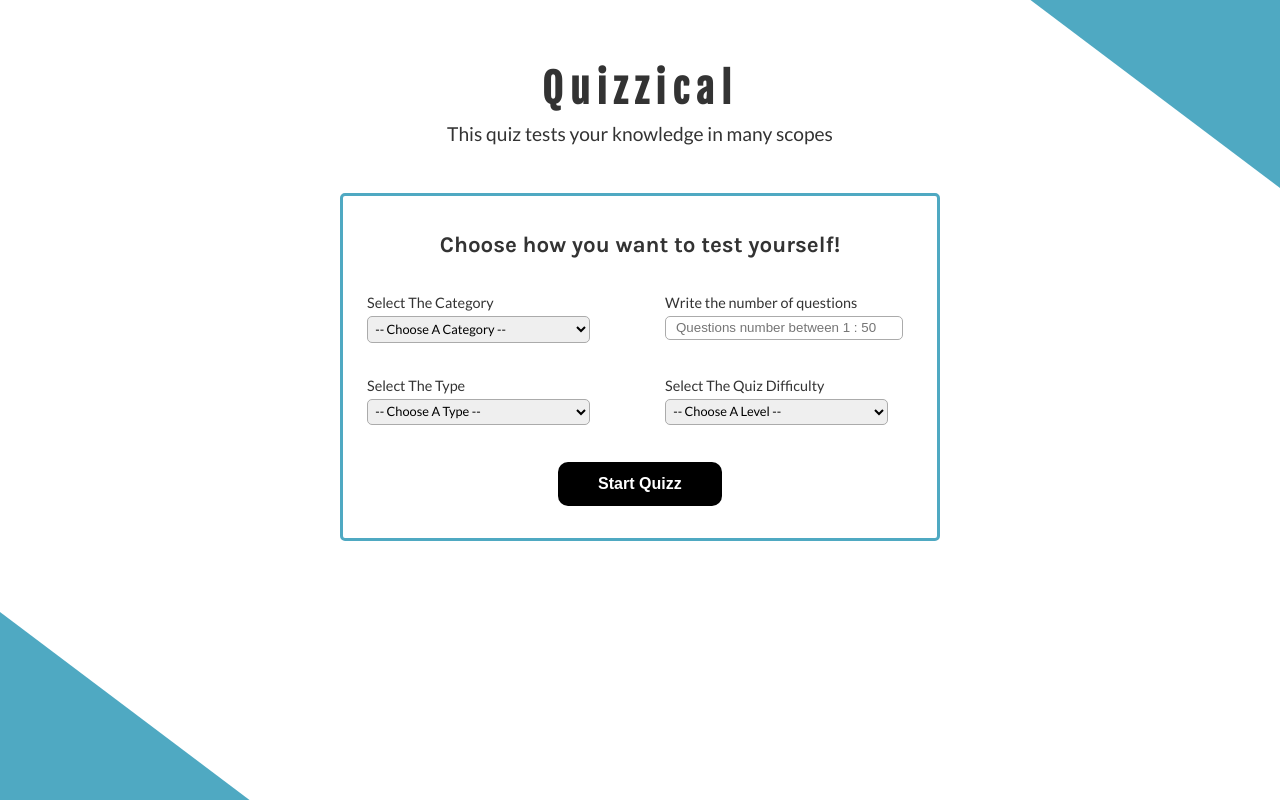
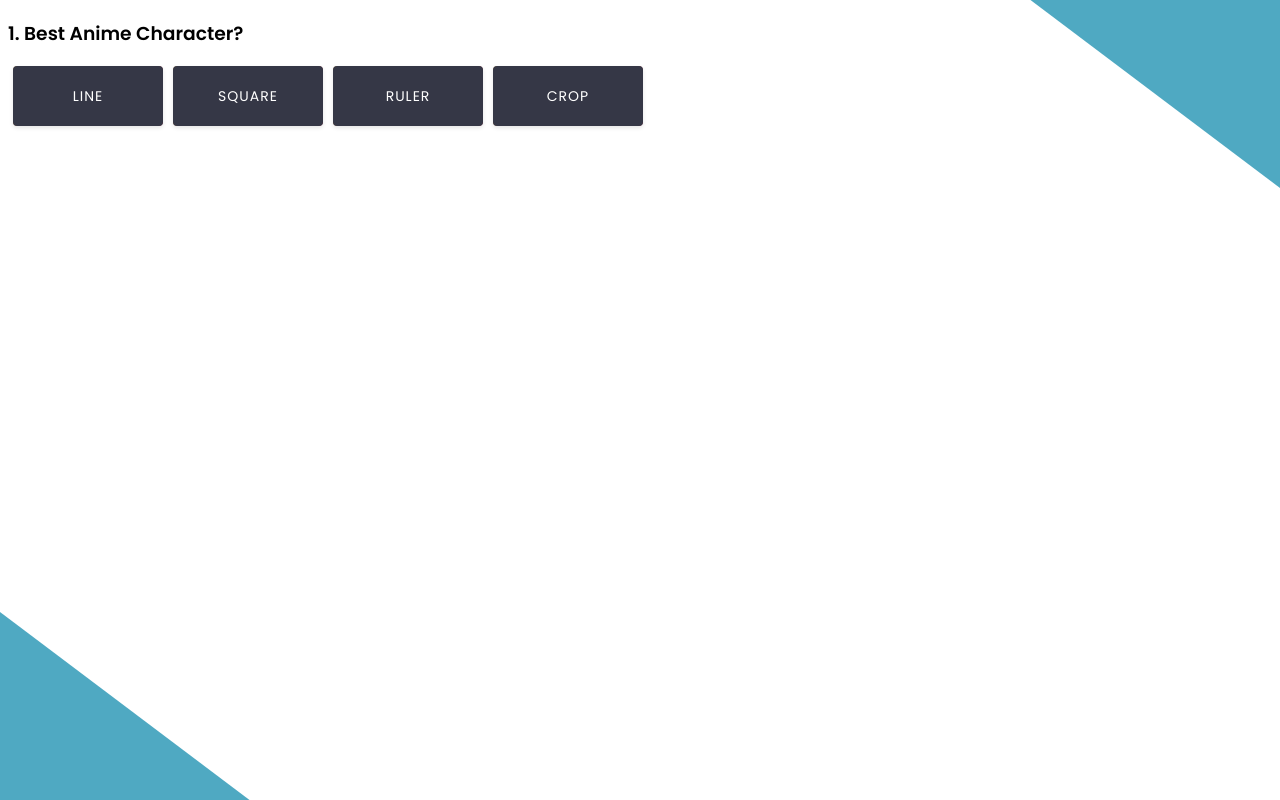
Before and after one commit to SheriefElnahas/13-Scrimba-React-Project-13-Quizzical-App, a React (Vite) app: page / in a window 1280 px wide. Built offline with nearby package versions, Linux system fonts and the light colour scheme.

Commit message:
Question Component Improved

```diff
--- a/src/App.css
+++ b/src/App.css
@@ -1,9 +1,7 @@
-@import url('https://fonts.googleapis.com/css2?family=Inter&family=Karla:wght@700&display=swap');
+@import url('https://fonts.googleapis.com/css2?family=Fjalla+One&family=Poppins:wght@400;600&display=swap');
 
-h1,
-h2 {
-  font-family: 'Karla', sans-serif;
-  font-weight: 700;
+body {
+  font-family: 'Poppins', sans-serif;
 }
 
 .App::after {
--- a/src/App.jsx
+++ b/src/App.jsx
@@ -1,21 +1,25 @@
 import './App.css';
 import { useState } from 'react';
 // import StartQuiz from './StartQuiz';
-import QuizPage from './QuizPage';
+// import QuizPage from './QuizPage';
 
 // Improved Components
 import StartQuiz from './pages/start-quiz/StartQuiz';
+import QuizPage from './pages/quiz-page/QuizPage';
 
 function App() {
-  const [started, setstarted] = useState(false); // Change this to false later
+  const [started, setstarted] = useState(true); // Change this to false later
 
+  const startQuizFunc = (userChoices) => {
+    console.log(userChoices);
+  };
   function start() {
     setstarted(true);
   }
 
   return (
     <div className="App">
-      {!started && <StartQuiz start={start} />}
+      {!started && <StartQuiz startQuizFunc={startQuizFunc} />}
       {started && <QuizPage />}
     </div>
   );
--- a/src/StartQuiz.css
+++ /dev/null
@@ -1,35 +0,0 @@
-@import url("https://fonts.googleapis.com/css2?family=Karla:wght@700&display=swap");
-
-.StartQuiz {
-  text-align: center;
-  margin-bottom: 3.5rem;
-  height: 100vh;
-  display: flex;
-  justify-content: center;
-  align-items: center;
-  flex-direction: column;
-  background: #fff;
-  font-family: 'Inter', sans-serif;
-}
-.StartQuiz h1 {
-  font-size: 31px;
-  font-weight: 700;
-  letter-spacing: 1px;
-
-}
-
-.StartQuiz button {
-  border: none;
-  background: steelblue;
-  padding: 1rem 2rem;
-  font-weight: bold;
-  text-transform: uppercase;
-  color: #fff;
-  font-family: "Inter", sans-serif;
-  cursor: pointer;
-  letter-spacing: 2px;
-  margin-top: 5px;
-}
-.StartQuiz button:hover {
-  background: rgb(57, 105, 144);
-}
--- /dev/null
+++ b/src/components/Question.css
@@ -0,0 +1,153 @@
+/******************************* Important Credit ***********************************/
+/*
+All credit to this custom radio button goes to Ivan Grozdic from this codepen https://codepen.io/ig_design/pen/dLNKgM
+*/
+
+:root {
+  --white: #ffffff;
+  --light: #f0eff3;
+  --black: #000000;
+  --dark-blue: #1f2029;
+  --dark-light: #353746;
+  --red: #da2c4d;
+  --yellow: #f8ab37;
+  --grey: #ecedf3;
+}
+
+/* #Primary
+================================================== */
+
+p {
+  font-size: 17px;
+  line-height: 30px;
+
+  letter-spacing: 1px;
+  font-weight: 500;
+  -webkit-transition: all 300ms linear;
+  transition: all 300ms linear;
+}
+::selection {
+  color: var(--white);
+  background-color: var(--black);
+}
+::-moz-selection {
+  color: var(--white);
+  background-color: var(--black);
+}
+mark {
+  color: var(--white);
+  background-color: var(--black);
+}
+.section {
+  position: relative;
+  width: 100%;
+  display: block;
+  text-align: center;
+  margin: 0 auto;
+}
+
+[type='checkbox']:checked,
+[type='checkbox']:not(:checked),
+[type='radio']:checked,
+[type='radio']:not(:checked) {
+  position: absolute;
+  left: -9999px;
+  width: 0;
+  height: 0;
+  visibility: hidden;
+}
+.checkbox:checked + label,
+.checkbox:not(:checked) + label {
+  position: relative;
+  width: 70px;
+  display: inline-block;
+  padding: 0;
+  margin: 0 auto;
+  text-align: center;
+  margin: 17px 0;
+  margin-top: 100px;
+  height: 6px;
+  border-radius: 4px;
+  background-image: linear-gradient(298deg, var(--red), var(--yellow));
+  z-index: 100 !important;
+}
+.checkbox:checked + label:before,
+.checkbox:not(:checked) + label:before {
+  position: absolute;
+  font-family: 'unicons';
+  cursor: pointer;
+  top: -17px;
+  z-index: 2;
+  font-size: 20px;
+  line-height: 40px;
+  text-align: center;
+  width: 40px;
+  height: 40px;
+  border-radius: 50%;
+  -webkit-transition: all 300ms linear;
+  transition: all 300ms linear;
+}
+.checkbox:not(:checked) + label:before {
+  content: '\eac1';
+  left: 0;
+  color: var(--grey);
+  background-color: var(--dark-light);
+  box-shadow: 0 4px 4px rgba(0, 0, 0, 0.15), 0 0 0 1px rgba(26, 53, 71, 0.07);
+}
+.checkbox:checked + label:before {
+  content: '\eb8f';
+  left: 30px;
+  color: var(--yellow);
+  background-color: var(--dark-blue);
+  box-shadow: 0 4px 4px rgba(26, 53, 71, 0.25), 0 0 0 1px rgba(26, 53, 71, 0.07);
+}
+
+.checkbox:checked ~ .section .container .row .col-12 p {
+  color: var(--dark-blue);
+}
+
+.checkbox-tools:checked + label,
+.checkbox-tools:not(:checked) + label {
+  position: relative;
+  display: inline-block;
+  padding: 20px;
+  width: 110px;
+  font-size: 14px;
+  line-height: 20px;
+  letter-spacing: 1px;
+  margin: 0 auto;
+  margin-left: 5px;
+  margin-right: 5px;
+  margin-bottom: 10px;
+  text-align: center;
+  border-radius: 4px;
+  overflow: hidden;
+  cursor: pointer;
+  text-transform: uppercase;
+  color: var(--white);
+  -webkit-transition: all 300ms linear;
+  transition: all 300ms linear;
+}
+.checkbox-tools:not(:checked) + label {
+  background-color: var(--dark-light);
+  box-shadow: 0 2px 4px 0 rgba(0, 0, 0, 0.1);
+}
+.checkbox-tools:checked + label {
+  background-color: transparent;
+  box-shadow: 0 8px 16px 0 rgba(0, 0, 0, 0.2);
+}
+.checkbox-tools:not(:checked) + label:hover {
+  box-shadow: 0 8px 16px 0 rgba(0, 0, 0, 0.2);
+}
+.checkbox-tools:checked + label::before,
+.checkbox-tools:not(:checked) + label::before {
+  position: absolute;
+  content: '';
+  top: 0;
+  left: 0;
+  width: 100%;
+  height: 100%;
+  border-radius: 4px;
+  background-image: linear-gradient(298deg, var(--red), var(--yellow));
+  z-index: -1;
+}
--- /dev/null
+++ b/src/components/Question.jsx
@@ -0,0 +1,56 @@
+import './Question.css';
+
+import { useState } from 'react';
+
+function Question() {
+  const [formData, setFormData] = useState({ answer: '' });
+
+  function handleChange(event) {
+    const { name, value, type, checked } = event.target;
+    setFormData((prevFormData) => {
+      return {
+        ...prevFormData,
+        [name]: type === 'checkbox' ? checked : value,
+      };
+    });
+  }
+
+  const handleSubmit = (e) => {
+    e.preventDefault();
+  };
+
+  return (
+    <article className="Question">
+      <h3>1. Best Anime Character?</h3>
+      <div className="answers">
+        <form onSubmit={handleSubmit}>
+          <div className="col-12 pb-5">
+            <input id="tool-1" className="checkbox-tools" type="radio" name="answer" onChange={handleChange} value={'1'} checked={formData.answer === '1'} />
+            <label className="for-checkbox-tools" htmlFor="tool-1">
+              <i className="uil uil-line-alt"></i>
+              line
+            </label>
+
+            <input id="tool-2" className="checkbox-tools" type="radio" name="answer" onChange={handleChange} value={'2'} checked={formData.answer === '2'} />
+            <label htmlFor="tool-2" className="for-checkbox-tools">
+              <i className="uil uil-vector-square"></i>
+              square
+            </label>
+            <input id="tool-3" className="checkbox-tools" type="radio" name="answer" onChange={handleChange} value={'3'} checked={formData.answer === '3'} />
+            <label htmlFor="tool-3" className="for-checkbox-tools">
+              <i className="uil uil-ruler"></i>
+              ruler
+            </label>
+            <input id="tool-4" className="checkbox-tools" type="radio" name="answer" onChange={handleChange} value={'4'} checked={formData.answer === '4'} />
+            <label htmlFor="tool-4" className="for-checkbox-tools">
+              <i className="uil uil-crop-alt"></i>
+              crop
+            </label>
+          </div>
+        </form>
+      </div>
+    </article>
+  );
+}
+
+export default Question;
--- /dev/null
+++ b/src/pages/quiz-page/QuizPage.jsx
@@ -0,0 +1,10 @@
+import styles from './QuizPage.module.css';
+import Question from '../../components/Question';
+
+export default function QuizPage() {
+  return (
+    <section className="QuizPage">
+      <Question />
+    </section>
+  );
+}
--- a/src/pages/start-quiz/StartQuiz.jsx
+++ b/src/pages/start-quiz/StartQuiz.jsx
@@ -2,7 +2,7 @@ import styles from './StartQuiz.module.css';
 
 import { useState } from 'react';
 
-export default function StartQuiz() {
+export default function StartQuiz({ startQuizFunc }) {
   const [userChoices, setUserChoices] = useState({ category: '', amount: '', type: '', difficulty: '' });
 
   function handleChange(event) {
@@ -17,8 +17,7 @@ export default function StartQuiz() {
 
   const handleSubmit = (e) => {
     e.preventDefault();
-
-    console.log(userChoices);
+    startQuizFunc(userChoices);
   };
 
   return (
--- a/src/pages/start-quiz/StartQuiz.module.css
+++ b/src/pages/start-quiz/StartQuiz.module.css
@@ -1,9 +1,7 @@
-@import url('https://fonts.googleapis.com/css2?family=Fjalla+One&family=Lato:wght@400;700&display=swap');
-
 .StartQuiz {
   max-width: 600px;
   margin: 4rem auto 0 auto;
-  font-family: 'Lato', sans-serif;
+  font-family: 'Poppins', sans-serif;
 
   color: #333;
 }
@@ -30,7 +28,7 @@
 }
 
 .StartQuiz h2 {
-  font-size: 1.4rem;
+  font-size: 1.2rem;
   text-align: center;
 }
 
```
Also changed, not shown: src/StartQuiz.jsx (deleted, +0 -14 lines), src/pages/quiz-page/QuizPage.module.css (added).
